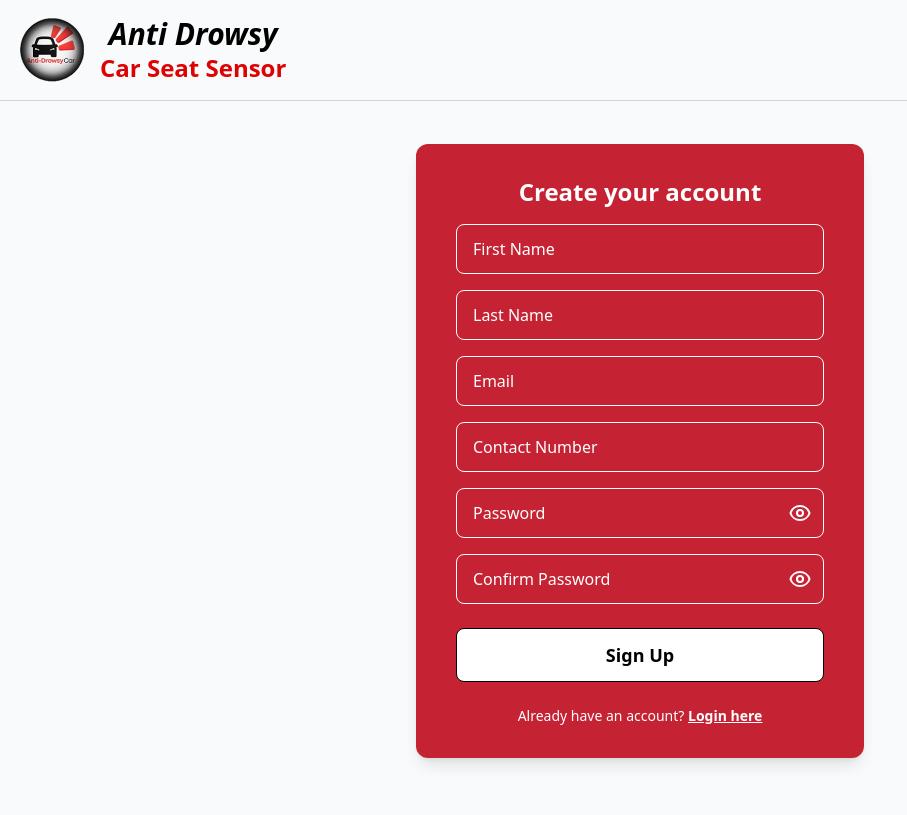
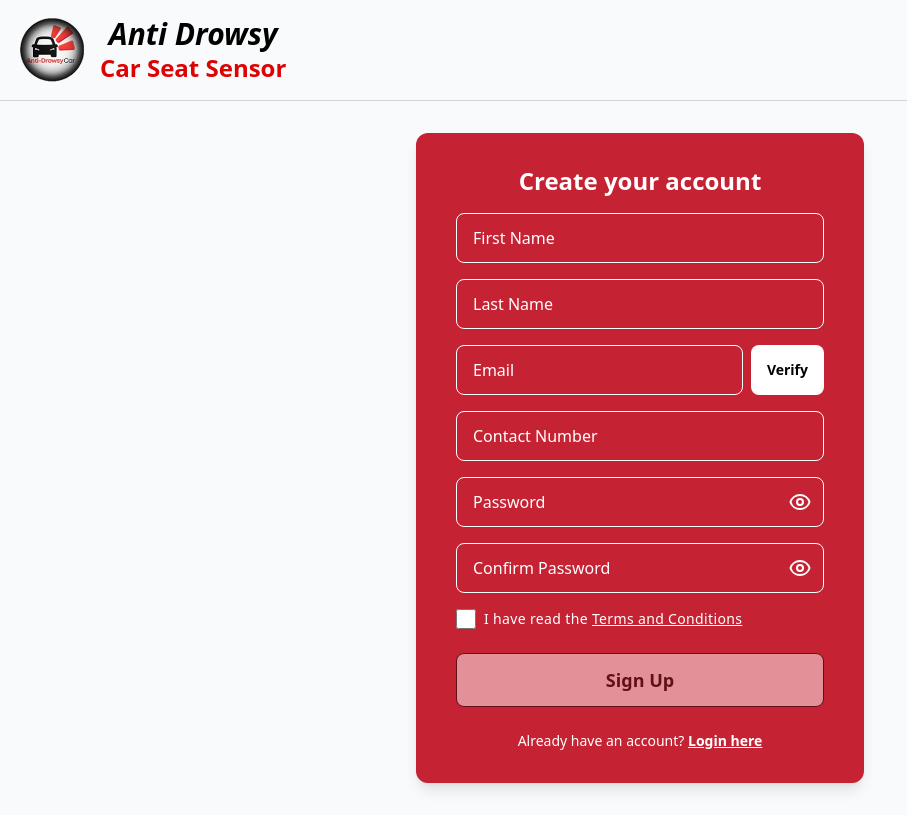
Before and after one commit to JvAzares2004/SoftEng-AntiDrowsy, a React app in the folder Frontend/: page /user/signup in a window 1280 px wide. Shown: the whole page, without its empty margins (0-907 px from the left). Built offline with nearby package versions, Linux system fonts and the light colour scheme; the HTML template or start-up script is replaced by a standard one.

Commit message:
ToC and Email validation frontend

```diff
--- a/Frontend/src/App.tsx
+++ b/Frontend/src/App.tsx
@@ -2,11 +2,11 @@ import { Routes, Route, Navigate } from 'react-router-dom'
 import './App.css'
 import Login from './user/Login'
 import SignUp from './user/SignUp'
+import TermsAndConditions from './user/TermsAndConditions'
 import MainLayout from './user/MainLayout'
 import Dashboard from './user/Dashboard'
 import Settings from './user/Settings'
 import UserManual from './user/UserManual'
-import ProtectedRoute from './components/ProtectedRoute'
 
 function App() {
   return (
@@ -14,13 +14,10 @@ function App() {
       <Route path="/" element={<Navigate to="/user/login" replace />} />
       <Route path="/user/login" element={<Login />} />
       <Route path="/user/signup" element={<SignUp />} />
+      <Route path="/user/terms-and-conditions" element={<TermsAndConditions />} />
       <Route
         path="/user"
-        element={
-          <ProtectedRoute>
-            <MainLayout />
-          </ProtectedRoute>
-        }
+        element={<MainLayout />}
       >
         <Route path="dashboard" element={<Dashboard />} />
         <Route path="settings" element={<Settings />} />
--- a/Frontend/src/index.css
+++ b/Frontend/src/index.css
@@ -22,3 +22,31 @@ body {
 #root {
   min-height: 100vh;
 }
+
+@keyframes fadeIn {
+  from {
+    opacity: 0;
+  }
+  to {
+    opacity: 1;
+  }
+}
+
+@keyframes scaleIn {
+  from {
+    opacity: 0;
+    transform: scale(0.9);
+  }
+  to {
+    opacity: 1;
+    transform: scale(1);
+  }
+}
+
+.animate-fadeIn {
+  animation: fadeIn 0.3s ease-in;
+}
+
+.animate-scaleIn {
+  animation: scaleIn 0.3s ease-in;
+}
--- a/Frontend/src/user/Dashboard.tsx
+++ b/Frontend/src/user/Dashboard.tsx
@@ -150,20 +150,12 @@ function Dashboard() {
 
     return (
         <div>
-            {/* ORIGINAL RED HEADER - KEPT AS IS */}
-            <div className={`sticky top-0 z-40 bg-[#C52233] px-8 py-4 min-h-30 md:rounded-lg flex justify-between items-end`}>
-                <button
-                    onClick={toggleSidebar}
-                    className="flex mb-7 ml-0 hover:scale-110 transition-transform cursor-pointer md:hidden"
-                >
-                    <BurgerIcon className="text-white"/>
-                </button>
-
-                <div className="text-white inter mr-auto md:mr-0 ml-4 md:ml-0">
-                    <h1 className="tracking-wide text-2xl font-semibold">Welcome, User</h1>
-                    <span className="text-sm font-light tracking-wide">Stay alert, drive safe</span>
-                </div>
-            </div>
+            <button
+                onClick={toggleSidebar}
+                className="flex hover:scale-110 transition-transform cursor-pointer md:hidden mb-4"
+            >
+                <BurgerIcon className="text-[#C52233]"/>
+            </button>
 
             <div className="flex flex-col gap-6 mt-10 p-4">
                 {volumes.map((vol, index) => {
--- a/Frontend/src/user/SignUp.tsx
+++ b/Frontend/src/user/SignUp.tsx
@@ -23,6 +23,10 @@ function SignUp() {
     });
     const [error, setError] = useState('');
     const [isLoading, setIsLoading] = useState(false);
+    const [showVerifyModal, setShowVerifyModal] = useState(false);
+    const [verificationCode, setVerificationCode] = useState('');
+    const [isEmailVerified, setIsEmailVerified] = useState(false);
+    const [acceptedTerms, setAcceptedTerms] = useState(false);
 
     // Real-time validation with debounce
     useEffect(() => {
@@ -137,6 +141,33 @@ function SignUp() {
 
     const togglePasswordVisibility = () => {
         setShowPassword(!showPassword);
+    };
+
+    const handleVerifyEmail = () => {
+        if (!formData.email) {
+            setError('Please enter an email address first');
+            return;
+        }
+        if (fieldErrors.email) {
+            setError('Please enter a valid email address');
+            return;
+        }
+        setError('');
+        setShowVerifyModal(true);
+    };
+
+    const handleVerifyCode = () => {
+        // Frontend only - just mark as verified
+        if (verificationCode) {
+            setIsEmailVerified(true);
+            setShowVerifyModal(false);
+            setVerificationCode('');
+        }
+    };
+
+    const handleCloseModal = () => {
+        setShowVerifyModal(false);
+        setVerificationCode('');
     };
 
     const handleInputChange = (e: React.ChangeEvent<HTMLInputElement>) => {
@@ -254,15 +285,31 @@ function SignUp() {
 
                         {/* Email */}
                         <div>
+                            <div className="flex gap-2">
+                                <div className="flex-1">
                                     <input
                                         type="email"
                                         name="email"
                                         placeholder="Email"
                                         value={formData.email}
                                         onChange={handleInputChange}
-                                disabled={isLoading}
+                                        disabled={isLoading || isEmailVerified}
                                         className="text-white text-md font-light border border-white rounded-lg px-4 py-3 bg-transparent placeholder-white disabled:opacity-50 w-full"
                                     />
+                                </div>
+                                <button
+                                    type="button"
+                                    onClick={handleVerifyEmail}
+                                    disabled={isLoading || isEmailVerified}
+                                    className={`px-4 py-3 rounded-lg font-semibold text-sm whitespace-nowrap transition-colors ${
+                                        isEmailVerified
+                                            ? 'bg-green-500 text-white cursor-default'
+                                            : 'bg-white text-black hover:bg-gray-200 cursor-pointer'
+                                    } disabled:opacity-50`}
+                                >
+                                    {isEmailVerified ? 'Verified' : 'Verify'}
+                                </button>
+                            </div>
                             {fieldErrors.email && (
                                 <p className="text-red-200 text-xs mt-1">{fieldErrors.email}</p>
                             )}
@@ -356,10 +403,32 @@ function SignUp() {
                             )}
                         </div>
 
+                        {/* Terms and Conditions */}
+                        <div className="flex flex-row items-center space-x-2">
+                            <input
+                                type="checkbox"
+                                checked={acceptedTerms}
+                                onChange={(e) => setAcceptedTerms(e.target.checked)}
+                                disabled={isLoading}
+                                className="border border-white w-5 h-5 checked:bg-white checked:border-white rounded-sm text-black disabled:opacity-50 cursor-pointer"
+                            />
+                            <label className="text-white text-sm font-light tracking-wide">
+                                I have read the{' '}
+                                <a
+                                    href="/user/terms-and-conditions"
+                                    target="_blank"
+                                    rel="noopener noreferrer"
+                                    className="underline hover:text-gray-200 transition-colors cursor-pointer"
+                                >
+                                    Terms and Conditions
+                                </a>
+                            </label>
+                        </div>
+
                         {/* Sign Up Button */}
                         <button
                             type="submit"
-                            disabled={isLoading}
+                            disabled={isLoading || !acceptedTerms}
                             className="bg-white text-black border font-bold text-lg w-full py-3 rounded-lg mt-2 cursor-pointer hover:bg-gray-200 transition-colors disabled:opacity-50 disabled:cursor-not-allowed"
                         >
                             {isLoading ? 'Creating Account...' : 'Sign Up'}
@@ -381,6 +450,40 @@ function SignUp() {
                     </form>
                 </div>
             </div>
+
+            {/* Email Verification Modal */}
+            {showVerifyModal && (
+                <div className="fixed inset-0  bg-opacity-80 flex items-center justify-center z-50 p-4 animate-fadeIn">
+                    <div className="bg-white bg-opacity-95 backdrop-blur-sm rounded-xl p-6 max-w-md w-full shadow-2xl animate-scaleIn">
+                        <h2 className="text-2xl font-bold text-gray-800 mb-4">Verify Your Email</h2>
+                        <p className="text-gray-600 mb-4">
+                            We've sent a verification code to <span className="font-semibold">{formData.email}</span>
+                        </p>
+                        <input
+                            type="text"
+                            placeholder="Enter verification code"
+                            value={verificationCode}
+                            onChange={(e) => setVerificationCode(e.target.value)}
+                            className="w-full px-4 py-3 border border-gray-300 rounded-lg mb-4 focus:outline-none focus:ring-2 focus:ring-[#C52233]"
+                        />
+                        <div className="flex gap-3">
+                            <button
+                                onClick={handleCloseModal}
+                                className="flex-1 px-4 py-3 border border-gray-300 rounded-lg font-semibold text-gray-700 hover:bg-gray-100 transition-colors cursor-pointer"
+                            >
+                                Cancel
+                            </button>
+                            <button
+                                onClick={handleVerifyCode}
+                                disabled={!verificationCode}
+                                className="flex-1 px-4 py-3 bg-[#C52233] text-white rounded-lg font-semibold hover:bg-[#a01c2a] transition-colors cursor-pointer disabled:opacity-50 disabled:cursor-not-allowed"
+                            >
+                                Verify
+                            </button>
+                        </div>
+                    </div>
+                </div>
+            )}
         </div>
     );
 }
--- /dev/null
+++ b/Frontend/src/user/TermsAndConditions.tsx
@@ -0,0 +1,43 @@
+import DrowsinessLogo from '../component/img/Drowsiness-Logo.png';
+import { useNavigate } from 'react-router-dom';
+
+function TermsAndConditions() {
+    const navigate = useNavigate();
+
+    return (
+        <div className="flex flex-col inter min-h-screen bg-gray-50">
+            {/* Header */}
+            <div className="flex flex-col items-center md:flex-row px-5 py-4 gap-2 md:gap-4 md:border-b border-b-gray-300">
+                <img src={DrowsinessLogo} alt="Logo" className="w-16 h-16 md:w-16 md:h-16" />
+
+                <div className="flex flex-col justify-center items-center">
+                    <h1 className="font-semibold text-2xl md:text-3xl md:font-bold text-black inter italic">Anti Drowsy</h1>
+                    <span className="text-[#DE0303] font-semibold text-xl md:text-2xl">Car Seat Sensor</span>
+                </div>
+            </div>
+
+            {/* Content */}
+            <div className="flex flex-col flex-1 p-8 max-w-4xl mx-auto w-full">
+                <button
+                    onClick={() => navigate(-1)}
+                    className="mb-6 text-[#C52233] font-semibold hover:underline cursor-pointer self-start"
+                >
+
+                </button>
+
+                <h1 className="text-4xl font-bold text-gray-800 mb-6">Terms and Conditions</h1>
+
+                <div className="bg-white rounded-lg shadow-md p-8">
+                    <p className="text-gray-600 text-lg">
+                        Terms and Conditions content will be added here.
+                    </p>
+                    <p className="text-gray-500 mt-4">
+                        This is a placeholder for the terms and conditions. Please check back later for the complete terms and conditions.
+                    </p>
+                </div>
+            </div>
+        </div>
+    );
+}
+
+export default TermsAndConditions;
```
Lines whose indentation alone changed are shown as unchanged.
